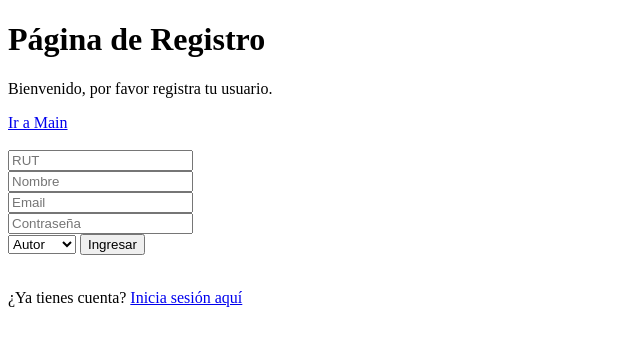
After one commit to dmedinausm/gescon, a PHP site: template src/pages/register.php in a window 1280 px wide. The commit adds this page. Shown: the top 346 px of the page, without its empty margins (0-640 px from the left). Run offline with PHP 8.4, Linux system fonts and the light colour scheme; the template is opened without the code that fills it, so the values that code supplies are empty.

Commit message:
register v1

```diff
--- /dev/null
+++ b/src/pages/register.php
@@ -0,0 +1,61 @@
+<!DOCTYPE html>
+<html>
+<head>
+  <title>Registro</title>
+</head>
+<body>
+<h1>Página de Registro</h1>
+<p>Bienvenido, por favor registra tu usuario.</p>
+
+<a href="main">Ir a Main</a>
+
+
+<form action="register.php" method="post"><br>
+
+  <input type="text" name="rut" placeholder="RUT" required><br>
+  <input type="text" name="name" placeholder="Nombre" required><br>
+  <input type="email" name="email" placeholder="Email" required><br>
+  <input type="password" name="password" placeholder="Contraseña" required><br>
+  <!-- <input type="select" name="user_type" option="1" required> -->
+  <select name="tipo_usuario" required>
+    <option value="A" selected>Autor</option>
+    <option value="R">Revisor</option>
+    </select>
+  <button type="submit">Ingresar</button>
+</form><br>
+
+<p>¿Ya tienes cuenta? <a href="login">Inicia sesión aquí</a></p>
+</body>
+</html>
+
+<?php
+
+$pdo = new PDO("mysql:host=localhost; dbname=gescon", "root", "");
+$pdo->setAttribute(PDO::ATTR_ERRMODE, PDO::ERRMODE_EXCEPTION);
+
+// ATTR_ERRMODE es una constante que representa la opción de manejo de errores
+// ERRMODE_EXCEPTION si algo sale mal, lanza un exception.
+if($_SERVER["REQUEST_METHOD"] == "POST"){
+    $rut = $_POST['rut'];
+    $nombre = $_POST['name'];
+    $email = $_POST['email'];
+    $user_type = $_POST['tipo_usuario'];
+    $password = $_POST['password'];
+
+    $password_hash = password_hash($password, PASSWORD_DEFAULT);
+
+    $stmt = $pdo->prepare("INSERT INTO usuario (RUT_usuario, nombre, email, tipo_usuario, password_hash) VALUES (?,?,?,?,?)");
+    $stmt->execute([$rut,$nombre,$email,$user_type,$password_hash]);
+
+    echo "Usuario registrado correctamente.";
+}
+?>
+
+
+<!-- if ($tipo === "autor") {
+        $stmt = $pdo->prepare("INSERT INTO autor (RUT_autor) VALUES (?)");
+        $stmt->execute([$rut]);
+    } elseif ($tipo === "revisor") {
+        $stmt = $pdo->prepare("INSERT INTO revisor (RUT_revisor) VALUES (?)");
+        $stmt->execute([$rut]);
+    } -->
```
Also changed, not shown: config/create_tables.sql (added, +69 -0 lines), index.php (+8 -1 lines), src/pages/login.php (+33 -0 lines).
